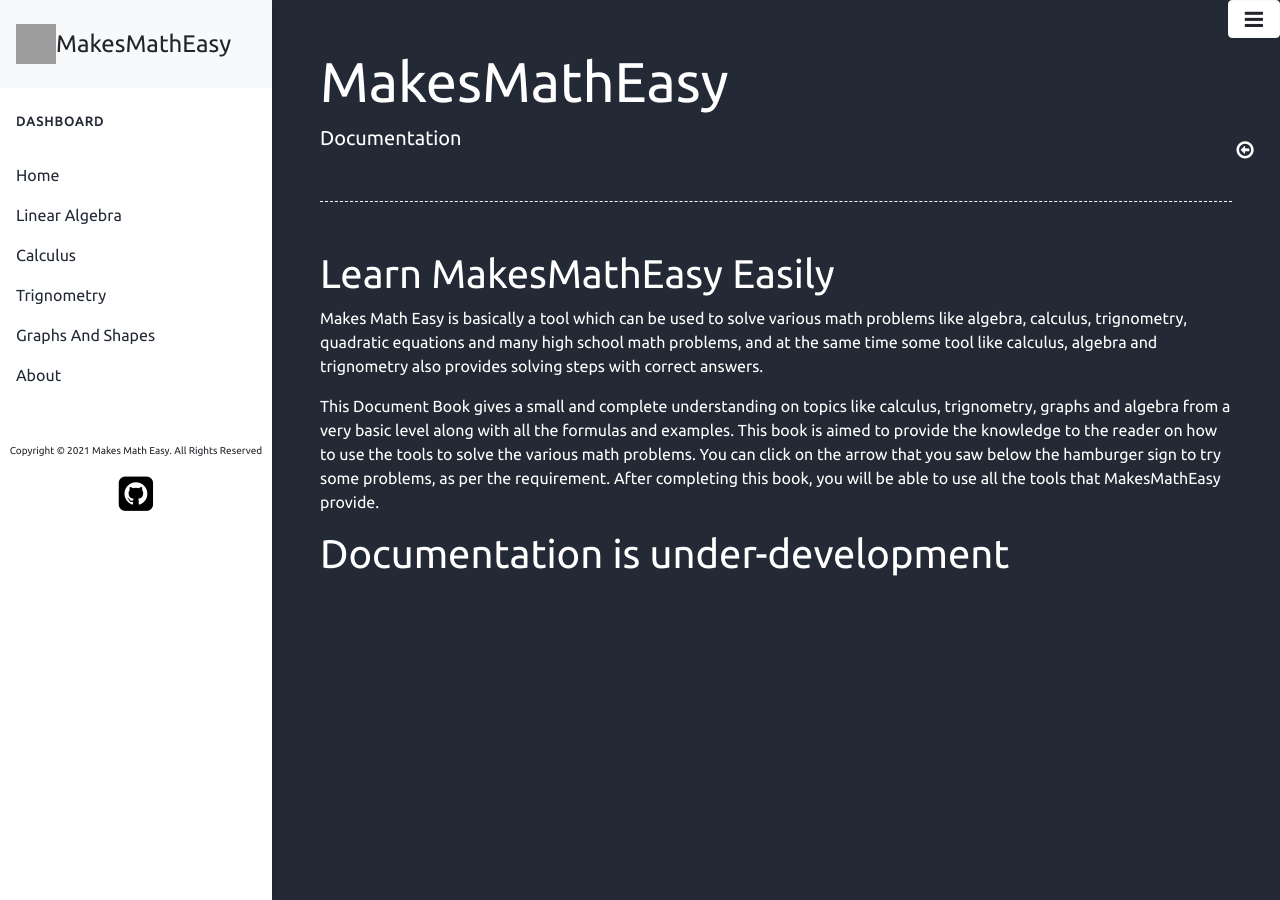
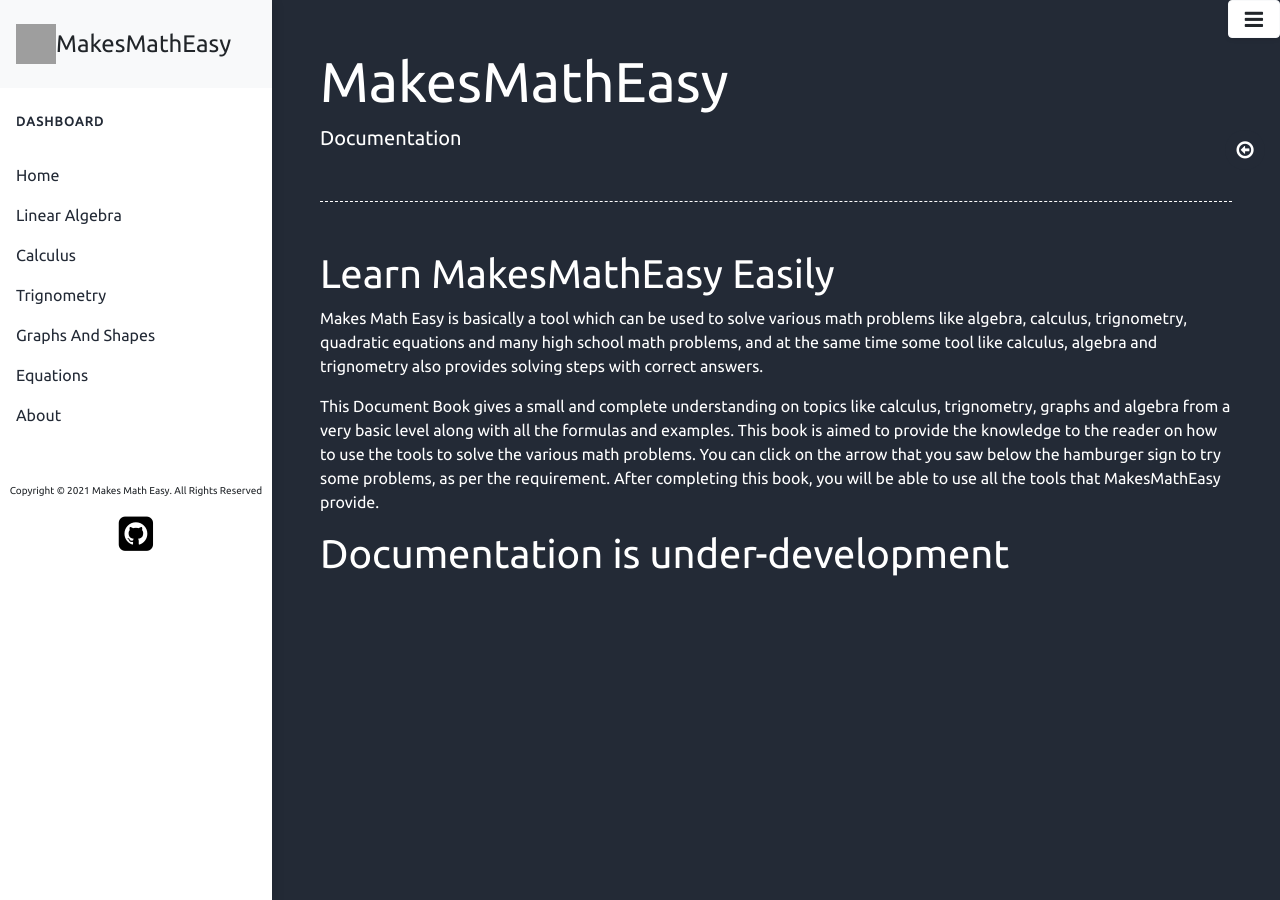
Before and after one commit to makesmatheasy/makesmatheasy-documentation, a Jekyll site: the page built from index.markdown, in a window 1280 px wide. Built offline with Jekyll 4.4.1, drawn with Linux system fonts in a browser that asks for light colours; nearby versions of some CDN libraries; grey boxes are pictures that could not be loaded.

Commit message:
added equation section in navbar

```diff
--- a/_includes/sidebar.html
+++ b/_includes/sidebar.html
@@ -33,7 +33,12 @@
       <a href="{{site.baseurl}}/trignometry" class="nav-link"> Trignometry </a>
     </li>
     <li class="nav-item">
-      <a href="{{site.baseurl}}/graphs_shapes" class="nav-link"> Graphs And Shapes </a>
+      <a href="{{site.baseurl}}/graphs_shapes" class="nav-link">
+        Graphs And Shapes
+      </a>
+    </li>
+    <li class="nav-item">
+      <a href="{{site.baseurl}}/equations" class="nav-link"> Equations </a>
     </li>
     <li class="nav-item">
       <a href="{{site.baseurl}}/about" class="nav-link"> About </a>
```
